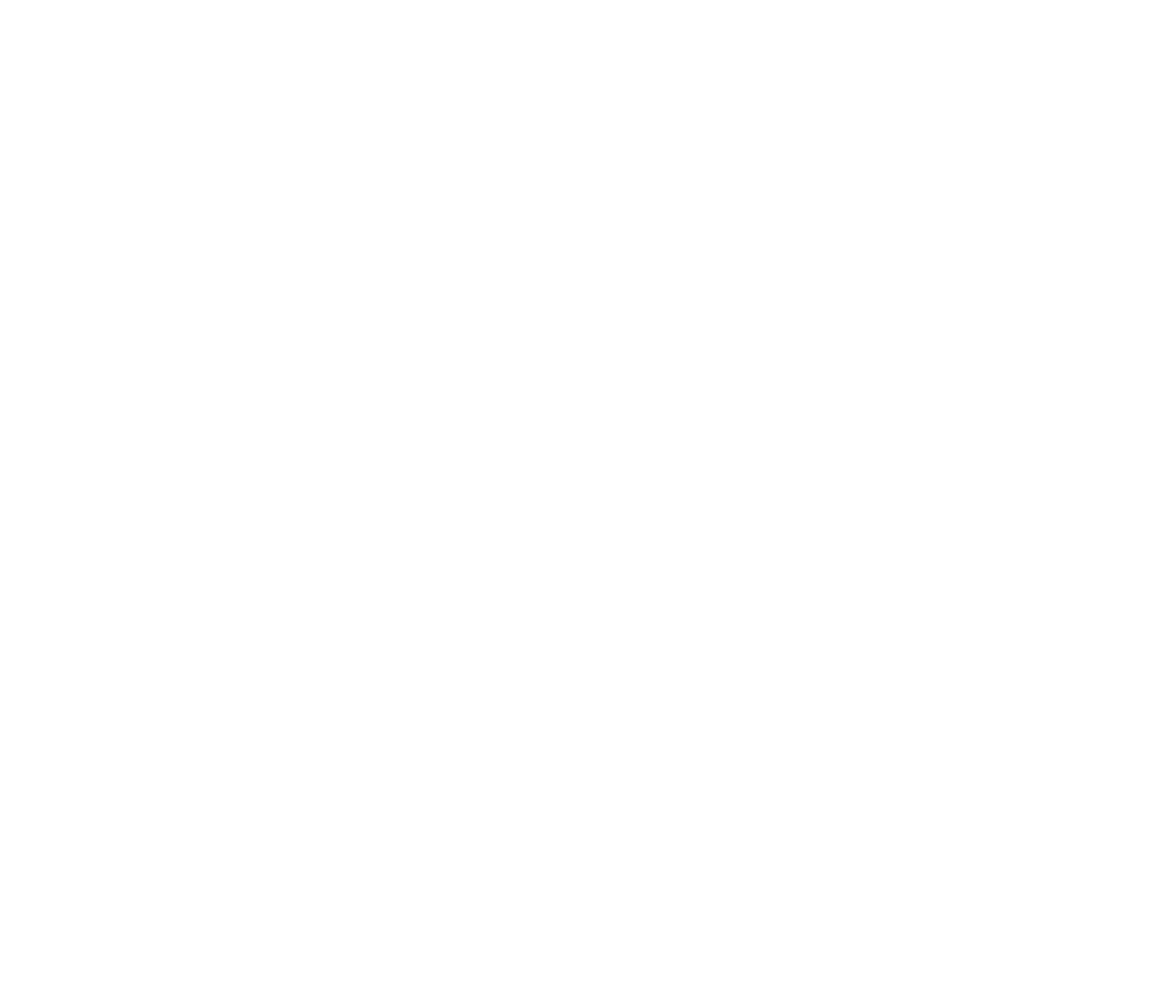
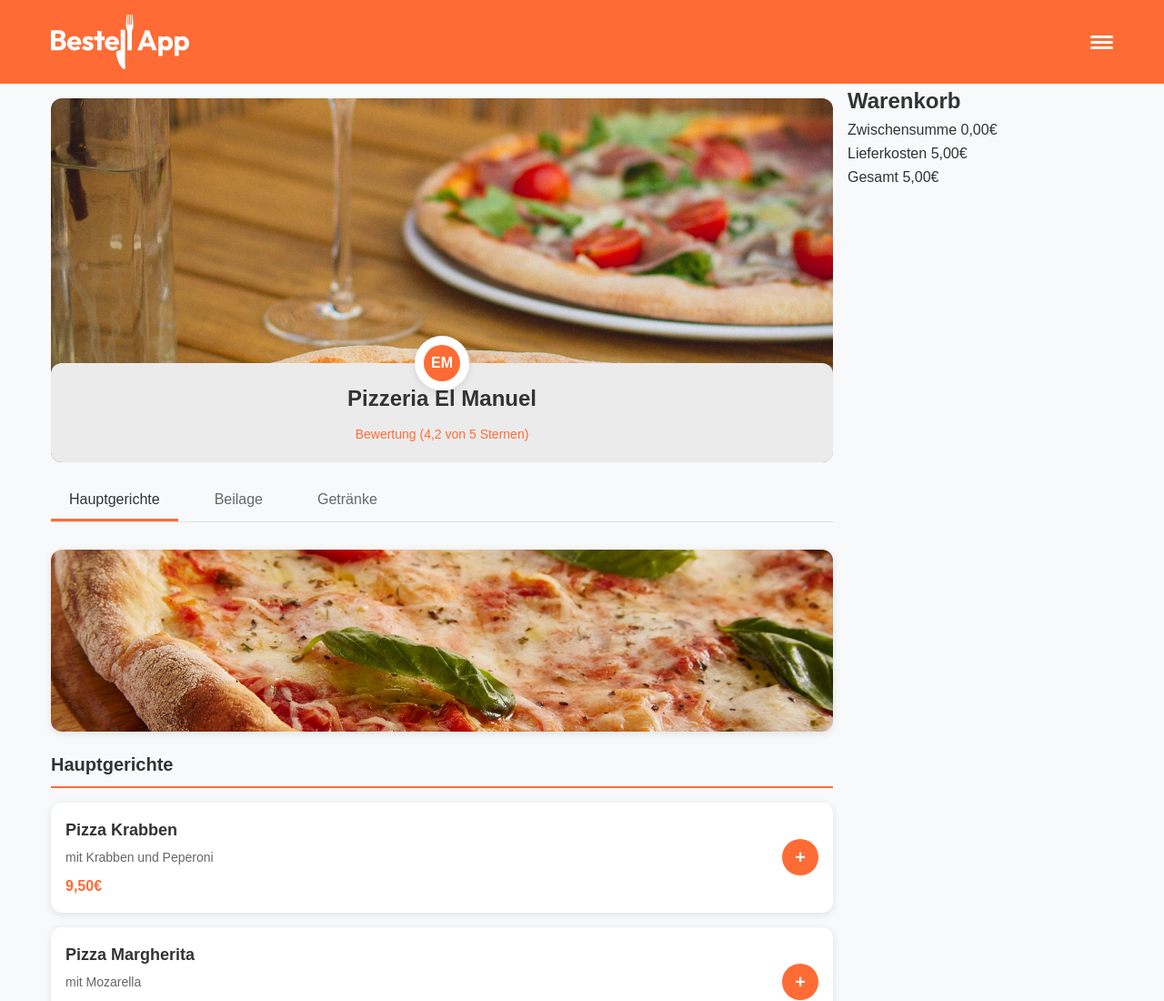
Before and after one commit to ManuelGiehl/Bestellapp, a plain HTML site: page index.html in a window 1280 px wide. Shown: the top 1100 px of the page at 91% size. Before the commit the page ends 800 px from the top, so only its background shows below. Drawn offline with Linux system fonts and the light colour scheme.

Commit message:
added template.js, render functions, db.js for the dishes and styled everthing with css

```diff
--- a/index.html
+++ b/index.html
@@ -3,9 +3,17 @@
 <head>
     <meta charset="UTF-8">
     <meta name="viewport" content="width=device-width, initial-scale=1.0">
-    <title>Document</title>
+    <title>Bestell App</title>
+    <link rel="icon" type="image/png" href="assets/icons/icons8-pizza-100.png">
+    <link rel="stylesheet" href="style/standard.css">
+    <link rel="stylesheet" href="style/styles.css">
+    <link rel="stylesheet" href="style/basket.css">
+    <script src="scripts/template.js" defer></script>
+    <script src="scripts/script.js" defer></script>
+    <script src="scripts/basket.js" defer></script>
+    <script src="scripts/db.js" defer></script>
 </head>
 <body>
-
+    <div id="main"></div>
 </body>
 </html>
--- /dev/null
+++ b/scripts/db.js
@@ -0,0 +1,98 @@
+let myDishes = [
+    {
+        "name": "Pizza Krabben",
+        "price": 9.50,
+        "description": "mit Krabben und Peperoni",
+        "category": "main-dishes"
+    },
+    {
+        "name": "Pizza Margherita",
+        "price": 5.90,
+        "description": "mit Mozarella",
+        "category": "main-dishes"
+    },
+    {
+        "name": "Pizza Diavolo (scharf)",
+        "price": 8.50,
+        "description": "mit Salami, Zwiebeln, Peperoni und Knoblauch",
+        "category": "main-dishes"
+    },
+    {
+        "name": "Pizzabrötchen",
+        "price": 12.90,
+        "description": "mit Käse und Knoblauch",
+        "category": "main-dishes"
+    },
+    {
+        "name": "Spaghetti Carbonara",
+        "price": 12.99,
+        "description": "Cremige Pasta mit Speck und Parmesan, verfeinert mit schwarzem Pfeffer",
+        "category": "main-dishes"
+    },
+    {
+        "name": "Vegetarische Lasagne",
+        "price": 10.50,
+        "description": "Herzhafte Lasagne mit Schichten aus Gemüse, Tomatensauce und Käse",
+        "category": "main-dishes"
+    },
+    {
+        "name": "Gegrilltes Hähnchen mit Quinoa",
+        "price": 14.20,
+        "description": "Saftiges Hähnchenbrustfilet serviert mit einem Quinoa-Salat",
+        "category": "main-dishes"
+    },
+    {
+        "name": "Pommes Frites",
+        "price": 4.50,
+        "description": "Knusprige Pommes mit Ketchup und Mayo",
+        "category": "side-dishes"
+    },
+    {
+        "name": "Gemischter Salat",
+        "price": 6.80,
+        "description": "Frischer Salat mit Tomaten, Gurken und Dressing",
+        "category": "side-dishes"
+    },
+    {
+        "name": "Chicken Nuggets",
+        "price": 7.90,
+        "description": "Knusprige Hähnchen-Nuggets mit Dip",
+        "category": "side-dishes"
+    },
+    {
+        "name": "Cola",
+        "price": 3.50,
+        "description": "Erfrischendes Coca-Cola (330ml)",
+        "category": "drinks"
+    },
+    {
+        "name": "Fanta",
+        "price": 3.50,
+        "description": "Orangensaft-Limonade (330ml)",
+        "category": "drinks"
+    },
+    {
+        "name": "Sprite",
+        "price": 3.50,
+        "description": "Zitronen-Limonade (330ml)",
+        "category": "drinks"
+    },
+    {
+        "name": "Wasser",
+        "price": 2.50,
+        "description": "Stilles Mineralwasser (500ml)",
+        "category": "drinks"
+    },
+    {
+        "name": "Bier",
+        "price": 4.50,
+        "description": "Helles Bier vom Fass (0,5l)",
+        "category": "drinks"
+    },
+    {
+        "name": "Wein",
+        "price": 6.80,
+        "description": "Glas Rot- oder Weißwein (0,2l)",
+        "category": "drinks"
+    }
+];
--- /dev/null
+++ b/scripts/script.js
@@ -0,0 +1,6 @@
+document.addEventListener('DOMContentLoaded', function() {
+    document.getElementById('main').innerHTML = renderApp();
+    renderMenuItems();
+    setupTabNavigation();
+    updateBasketDisplay();
+});
--- /dev/null
+++ b/scripts/template.js
@@ -0,0 +1,174 @@
+function renderMenuItem(dish) {
+    return `
+        <div class="menu-item" data-id="${dish.name}">
+            <div class="menu-item-info">
+                <div class="menu-item-name">${dish.name}</div>
+                <div class="menu-item-description">${dish.description}</div>
+                <div class="menu-item-price">${dish.price.toFixed(2).replace('.', ',')}€</div>
+            </div>
+            <button class="add-button" onclick="addToBasket('${dish.name}', ${dish.price})">+</button>
+        </div>
+    `;
+}
+
+function renderMenuItems(category) {
+    const mainDishesContainer = document.getElementById('main-dishes-items');
+    const sideDishesContainer = document.getElementById('side-dishes-items');
+    const drinksContainer = document.getElementById('drinks-items');
+
+    const mainDishes = myDishes.filter(dish => dish.category === 'main-dishes');
+    const sideDishes = myDishes.filter(dish => dish.category === 'side-dishes');
+    const drinks = myDishes.filter(dish => dish.category === 'drinks');
+
+    mainDishesContainer.innerHTML = mainDishes.map(dish => renderMenuItem(dish)).join('');
+    sideDishesContainer.innerHTML = sideDishes.map(dish => renderMenuItem(dish)).join('');
+    drinksContainer.innerHTML = drinks.map(dish => renderMenuItem(dish)).join('');
+}
+
+function renderBasketItem(item) {
+    return `
+        <div class="basket-item" data-id="${item.name}">
+            <div class="basket-item-header">
+                <div class="basket-item-name">${item.name}</div>
+                <div class="basket-item-price">${(item.price * item.quantity).toFixed(2).replace('.', ',')}€</div>
+            </div>
+            <div class="basket-item-controls">
+                <div class="quantity-controls">
+                    <button class="quantity-btn" onclick="decreaseQuantity('${item.name}')" ${item.quantity <= 1 ? 'disabled' : ''}>-</button>
+                    <span class="quantity-display">${item.quantity}x</span>
+                    <button class="quantity-btn" onclick="increaseQuantity('${item.name}')">+</button>
+                </div>
+                <button class="delete-btn" onclick="removeFromBasket('${item.name}')">🗑</button>
+            </div>
+        </div>
+    `;
+}
+
+function renderEmptyBasket() {
+    return `
+        <div class="basket-empty">
+            <p>Ihr Warenkorb ist leer</p>
+            <small>Fügen Sie Gerichte hinzu, um zu bestellen</small>
+        </div>
+    `;
+}
+
+function renderBasketSummary(subtotal, deliveryCost, total) {
+    return `
+        <div class="summary-row">
+            <span>Zwischensumme</span>
+            <span>${subtotal.toFixed(2).replace('.', ',')}€</span>
+        </div>
+        <div class="summary-row">
+            <span>Lieferkosten</span>
+            <span>${deliveryCost.toFixed(2).replace('.', ',')}€</span>
+        </div>
+        <div class="summary-row total">
+            <span>Gesamt</span>
+            <span>${total.toFixed(2).replace('.', ',')}€</span>
+        </div>
+    `;
+}
+
+function renderHeader() {
+    return `
+        <header class="header">
+            <div class="header-content">
+                <img src="assets/icons/Bestell App- Logo.svg" alt="Bestell App Logo" class="logo">
+                <div class="menu-icon">
+                    <span></span>
+                    <span></span>
+                    <span></span>
+                </div>
+            </div>
+        </header>
+    `;
+}
+
+function renderRestaurantBanner() {
+    return `
+        <div class="restaurant-banner">
+            <img src="assets/img/food-7724000_1920.jpg" alt="Paradise Noodles Banner">
+            <div class="restaurant-info">
+                <div class="restaurant-logo">
+                    <div class="logo-placeholder">
+                        EM
+                    </div>
+                </div>
+                <h2 class="restaurant-name">Pizzeria El Manuel</h2>
+                <p class="restaurant-rating">Bewertung (4,2 von 5 Sternen)</p>
+            </div>
+        </div>
+    `;
+}
+
+function renderNavTabs() {
+    return `
+        <div class="nav-tabs">
+            <button class="tab active" data-category="main-dishes">Hauptgerichte</button>
+            <button class="tab" data-category="side-dishes">Beilage</button>
+            <button class="tab" data-category="drinks">Getränke</button>
+        </div>
+    `;
+}
+
+function renderCategorySection(category, title, imageSrc, imageAlt) {
+    return `
+        <div class="category-banner" id="${category}-banner">
+            <img src="${imageSrc}" alt="${imageAlt}">
+        </div>
+        <h3 class="section-title" id="${category}-title">${title}</h3>
+        <div class="menu-items" id="${category}-items">
+        </div>
+    `;
+}
+
+function renderMenuSection() {
+    return `
+        <div class="menu-section">
+            ${renderCategorySection('main-dishes', 'Hauptgerichte', 'assets/img/pizza-3000274_1280.jpg', 'Bild Hauptgerichte')}
+            ${renderCategorySection('side-dishes', 'Beilage', 'assets/img/haddock-1045953_1280.jpg', 'Bild Beilage')}
+            ${renderCategorySection('drinks', 'Getränke', 'assets/img/getränke.jpg', 'Bild Getränke')}
+        </div>
+    `;
+}
+
+function renderBasket() {
+    return `
+        <aside class="basket_wrapper">
+            <div class="basket-header">
+                <h2>Warenkorb</h2>
+            </div>
+            <div class="basket-items" id="basket-items">
+            </div>
+            <div class="basket-summary">
+                ${renderBasketSummary(0, 5.00, 5.00)}
+            </div>
+        </aside>
+    `;
+}
+
+function renderFooter() {
+    return `
+        <footer class="footer">
+            <div class="footer-content">
+                <img src="assets/icons/Bestell App- Logo.svg" alt="Bestell App Logo" class="footer-logo">
+            </div>
+        </footer>
+    `;
+}
+
+function renderApp() {
+    return `
+        ${renderHeader()}
+        <div class="main-container">
+            <main class="content">
+                ${renderRestaurantBanner()}
+                ${renderNavTabs()}
+                ${renderMenuSection()}
+            </main>
+            ${renderBasket()}
+        </div>
+        ${renderFooter()}
+    `;
+}
--- /dev/null
+++ b/style/standard.css
@@ -0,0 +1,33 @@
+* {
+    box-sizing: border-box;
+}
+
+body {
+    margin: 0;
+    padding: 0;
+    font-family: 'Arial', sans-serif;
+    background-color: #f8f9fa;
+    color: #333333;
+    line-height: 1.6;
+}
+
+h1, h2, h3, h4, h5, h6 {
+    margin: 0;
+    font-weight: bold;
+}
+
+p {
+    margin: 0;
+}
+
+button {
+    border: none;
+    background: none;
+    cursor: pointer;
+    font-family: inherit;
+}
+
+img {
+    max-width: 100%;
+    height: auto;
+}
--- /dev/null
+++ b/style/styles.css
@@ -0,0 +1,275 @@
+.header {
+    background-color: #ff6b35;
+    color: #ffffff;
+    padding: 16px 0;
+    position: sticky;
+    top: 0;
+    z-index: 100;
+}
+
+.header-content {
+    display: flex;
+    justify-content: space-between;
+    align-items: center;
+    max-width: 1200px;
+    margin: 0 auto;
+    padding: 0 16px;
+}
+
+.logo {
+    height: 60px;
+    width: auto;
+
+}
+
+.menu-icon {
+    display: flex;
+    flex-direction: column;
+    gap: 3px;
+    cursor: pointer;
+}
+
+.menu-icon span {
+    width: 25px;
+    height: 3px;
+    background-color: #ffffff;
+    border-radius: 2px;
+}
+
+.main-container {
+    display: flex;
+    max-width: 1200px;
+    margin: 0 auto;
+    min-height: calc(100vh - 80px - 120px);
+}
+
+.content {
+    width: calc(100% - 308px);
+    padding: 16px;
+}
+
+.restaurant-banner {
+    position: relative;
+    height: 400px;
+    border-radius: 12px;
+    overflow: hidden;
+    margin-bottom: 20px;
+}
+
+.restaurant-banner img {
+    width: 100%;
+    height: 100%;
+    object-fit: cover;
+}
+
+.banner-background {
+    background: linear-gradient(135deg, #ff6b35, #f7931e);
+    height: 100%;
+    display: flex;
+    align-items: center;
+    justify-content: center;
+    color: white;
+    font-size: 24px;
+    font-weight: bold;
+}
+
+.logo-placeholder {
+    width: 40px;
+    height: 40px;
+    background: #ff6b35;
+    border-radius: 50%;
+    display: flex;
+    align-items: center;
+    justify-content: center;
+    color: #ffffff;
+    font-weight: bold;
+    font-size: 16px;
+}
+
+.restaurant-info {
+    position: absolute;
+    bottom: 0;
+    left: 0;
+    right: 0;
+    background: #ebebeb;
+    padding: 20px;
+    border-radius: 12px 12px 0 0;
+    text-align: center;
+}
+
+.restaurant-logo {
+    position: absolute;
+    top: -30px;
+    left: 50%;
+    transform: translateX(-50%);
+    width: 60px;
+    height: 60px;
+    background: #ffffff;
+    border-radius: 50%;
+    display: flex;
+    align-items: center;
+    justify-content: center;
+    box-shadow: 0 2px 8px rgba(0, 0, 0, 0.1);
+}
+
+.restaurant-logo img {
+    width: 40px;
+    height: 40px;
+}
+
+.restaurant-name {
+    font-size: 24px;
+    margin-bottom: 8px;
+    color: #333333;
+}
+
+.restaurant-rating {
+    color: #ff6b35;
+    font-size: 14px;
+    margin: 0;
+}
+
+.nav-tabs {
+    display: flex;
+    gap: 20px;
+    margin-bottom: 20px;
+    border-bottom: 1px solid #e0e0e0;
+}
+
+.tab {
+    padding: 12px 20px;
+    font-size: 16px;
+    font-weight: 500;
+    color: #666666;
+    border-bottom: 3px solid transparent;
+    transition: all 0.3s ease;
+}
+
+.tab.active {
+    color: #333333;
+    border-bottom-color: #ff6b35;
+}
+
+.tab:hover {
+    color: #333333;
+}
+
+.menu-section {
+    margin-top: 20px;
+}
+
+.category-banner {
+    height: 200px;
+    border-radius: 12px;
+    overflow: hidden;
+    margin-bottom: 20px;
+    margin-top: 30px;
+    box-shadow: 0 2px 8px rgba(0, 0, 0, 0.1);
+}
+
+.category-banner:first-of-type {
+    margin-top: 30px;
+}
+
+.category-banner img {
+    width: 100%;
+    height: 100%;
+    object-fit: cover;
+}
+
+.section-title {
+    font-size: 20px;
+    margin-bottom: 16px;
+    margin-top: 32px;
+    color: #333333;
+    padding-bottom: 8px;
+    border-bottom: 2px solid #ff6b35;
+}
+
+.section-title:first-of-type {
+    margin-top: 0;
+}
+
+.menu-items {
+    display: flex;
+    flex-direction: column;
+    gap: 16px;
+}
+
+.menu-item {
+    background: #ffffff;
+    border-radius: 12px;
+    padding: 16px;
+    display: flex;
+    align-items: center;
+    justify-content: space-between;
+    box-shadow: 0 2px 8px rgba(0, 0, 0, 0.1);
+    transition: transform 0.2s ease;
+}
+
+.menu-item:hover {
+    transform: translateY(-2px);
+}
+
+.menu-item-info {
+    flex: 1;
+}
+
+.menu-item-name {
+    font-size: 18px;
+    font-weight: bold;
+    color: #333333;
+    margin-bottom: 4px;
+}
+
+.menu-item-description {
+    font-size: 14px;
+    color: #666666;
+    margin-bottom: 8px;
+}
+
+.menu-item-price {
+    font-size: 16px;
+    font-weight: bold;
+    color: #ff6b35;
+}
+
+.add-button {
+    width: 40px;
+    height: 40px;
+    background: #ff6b35;
+    color: #ffffff;
+    border-radius: 50%;
+    display: flex;
+    align-items: center;
+    justify-content: center;
+    font-size: 20px;
+    font-weight: bold;
+    transition: background-color 0.2s ease;
+}
+
+.add-button:hover {
+    background: #e55a2b;
+}
+
+.footer {
+    background-color: #ff6b35;
+    padding: 20px 0;
+    margin-top: 40px;
+    border-top: 1px solid #e0e0e0;
+}
+
+.footer-content {
+    max-width: 1200px;
+    margin: 0 auto;
+    padding: 0 16px;
+    display: flex;
+    justify-content: center;
+    align-items: center;
+}
+
+.footer-logo {
+    height: 50px;
+    width: auto;
+    filter: brightness(0) invert(1);
+}
```
Also changed, not shown: assets/icons/Bestell App- Logo.svg (added), assets/icons/Logo.png (added), assets/icons/icons8-pizza-100.png (added), assets/img/android-chrome-192x192.png (added), assets/img/android-chrome-512x512.png (added), assets/img/apple-touch-icon.png (added), assets/img/favicon-16x16.png (added), assets/img/favicon-32x32.png (added), assets/img/favicon.ico (added), assets/img/food-7724000_1920.jpg (added), assets/img/getränke.jpg (added), assets/img/haddock-1045953_1280.jpg (added), assets/img/pizza-3000274_1280.jpg (added), scripts/basket.js (added).
